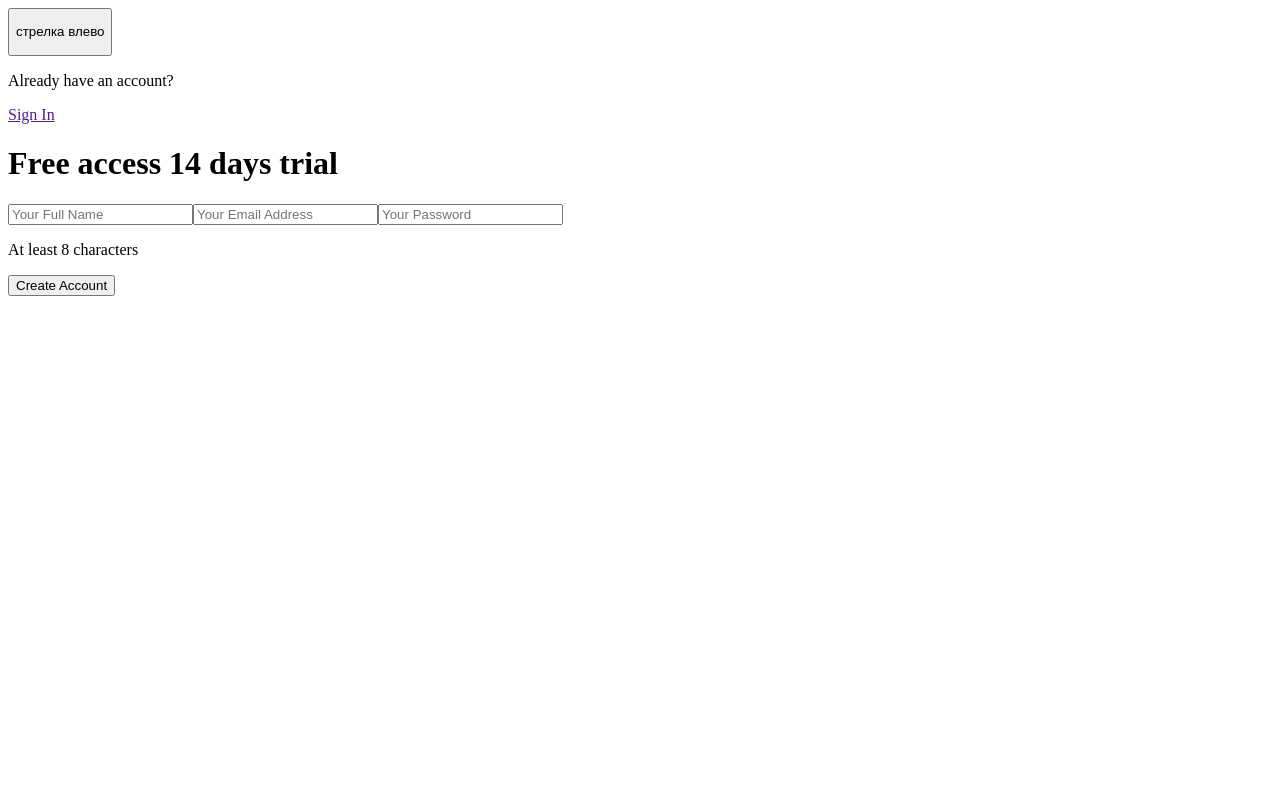
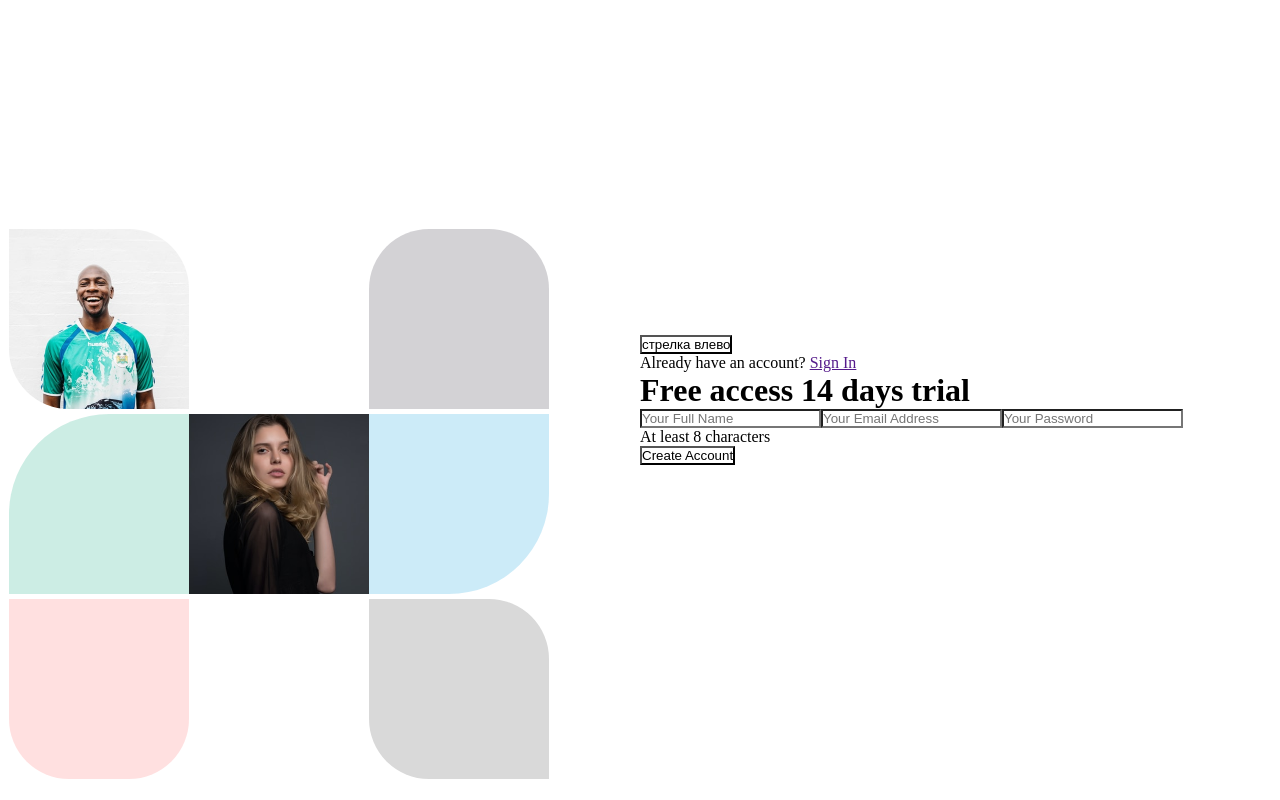
Before and after one commit to Gwynshik/Registration-page, a Vue app: page / in a window 1280 px wide. Built offline with nearby package versions, Linux system fonts and the light colour scheme.

Commit message:
add style for images

```diff
--- a/src/App.vue
+++ b/src/App.vue
@@ -1,26 +1,24 @@
 <template>
     <div class="app" >
-        <div>
-            <div></div>
-            <div></div>
-            <div></div>
-            <div></div>
-            <div></div>
-            <div></div>
-            <div></div>
-            <div></div>
-            <div></div>
-
+        <div class="left-block" >
+            <div class="left-block__images" >
+                <div class="images image__1" ></div>
+                <div class="images image__2" ></div>
+                <div class="images image__3" ></div>
+                <div class="images image__4"></div>
+                <div class="images image__5"></div>
+                <div class="images image__6"></div>
+                <div class="images image__7"></div>
+                <div class="images image__8"></div>
+                <div class="images image__9"></div>
+            </div>
         </div>
-        <div>
+        <div class="right-block" >
             <div>
                 <button type="button"><p>стрелка влево</p></button>
-                <div>
-                    <p>Already have an account?</p>
-                    <a href="">Sign In</a>
-                </div>
+                <p>Already have an account? <a href="">Sign In</a> </p>
             </div>
-            <h1>Free access 14 days trial</h1>
+            <h1>Free access <span>14 days trial</span> </h1>
             <div>
                 <input type="text" name="fullName" placeholder="Your Full Name" v-model="fullName">
                 <input type="text" name="userEmail" placeholder="Your Email Address" v-model="userEmail">
@@ -40,7 +38,6 @@
 export default {
     name: 'App',
     components: {
-        // RegistrationErrors
     },
     data(){
         return{
@@ -82,5 +79,76 @@ export default {
 </script>
 
 <style>
+*{
+    padding: 0;
+    margin: 0;
+    box-sizing: border-box;
+    background-color: #FFFFFF;
+}
+.app{
+    display: flex;
+    height: 100vh;
+    width: 100vw;
+    align-items: center;
+}
+.left-block{
+    display: flex;
+    height: 100%;
+    width: 50%;
+    align-items: center;
+    justify-content: center;
+}
+.left-block__images{
+    display: flex;
+    width: 540px;
+    height: 556px;
+    left: 83px;
+    top: 213px;
+    margin-top: 213px;
+    margin-right: 83px;
+    flex-direction: initial;
+    flex-wrap: wrap;
+}
+.images{
+    width: 180px;
+    height: 180px;
 
+}
+.image__1{
+    border-radius: 0px 60px;
+    background-image: url("./images/1.jpg");
+    background-size: 180px;
+    background-position: center;
+    background-color: #D9D9D9;
+}
+.image__3{
+    background: #23222D;
+    opacity: 0.2;
+    border-radius: 60px 60px 0px 0px;
+}
+.image__4{
+    background: #04A777;
+    opacity: 0.2;
+    border-radius: 100px 0px 0px 0px;
+}
+.image__5{
+    background: url("./images/2.jpg"), #D9D9D9;
+    background-size: 180px;
+    background-position: center;
+}
+.image__6{
+    background: #009DDC;
+    opacity: 0.2;
+    border-radius: 0px 0px 100px 0px;
+}
+.image__7{
+    background: #FF6663;
+    opacity: 0.2;
+    border-radius: 0px 60px 60px 0px;
+    transform: rotate(90deg);
+}
+.image__9{
+    background: #D9D9D9;
+    border-radius: 0px 60px;
+}
 </style>
```
Also changed, not shown: src/images/1.jpg (added), src/images/2.jpg (added).
